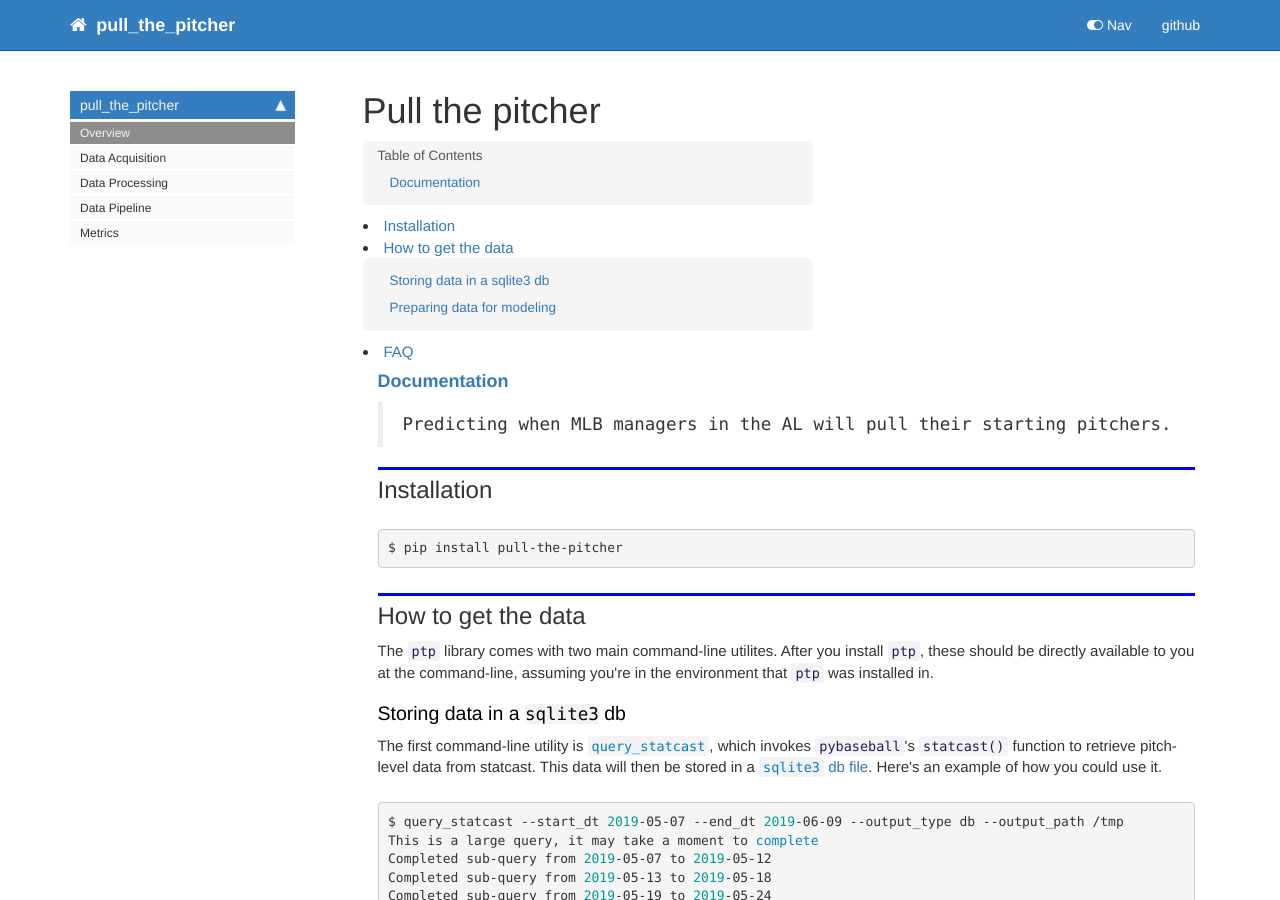
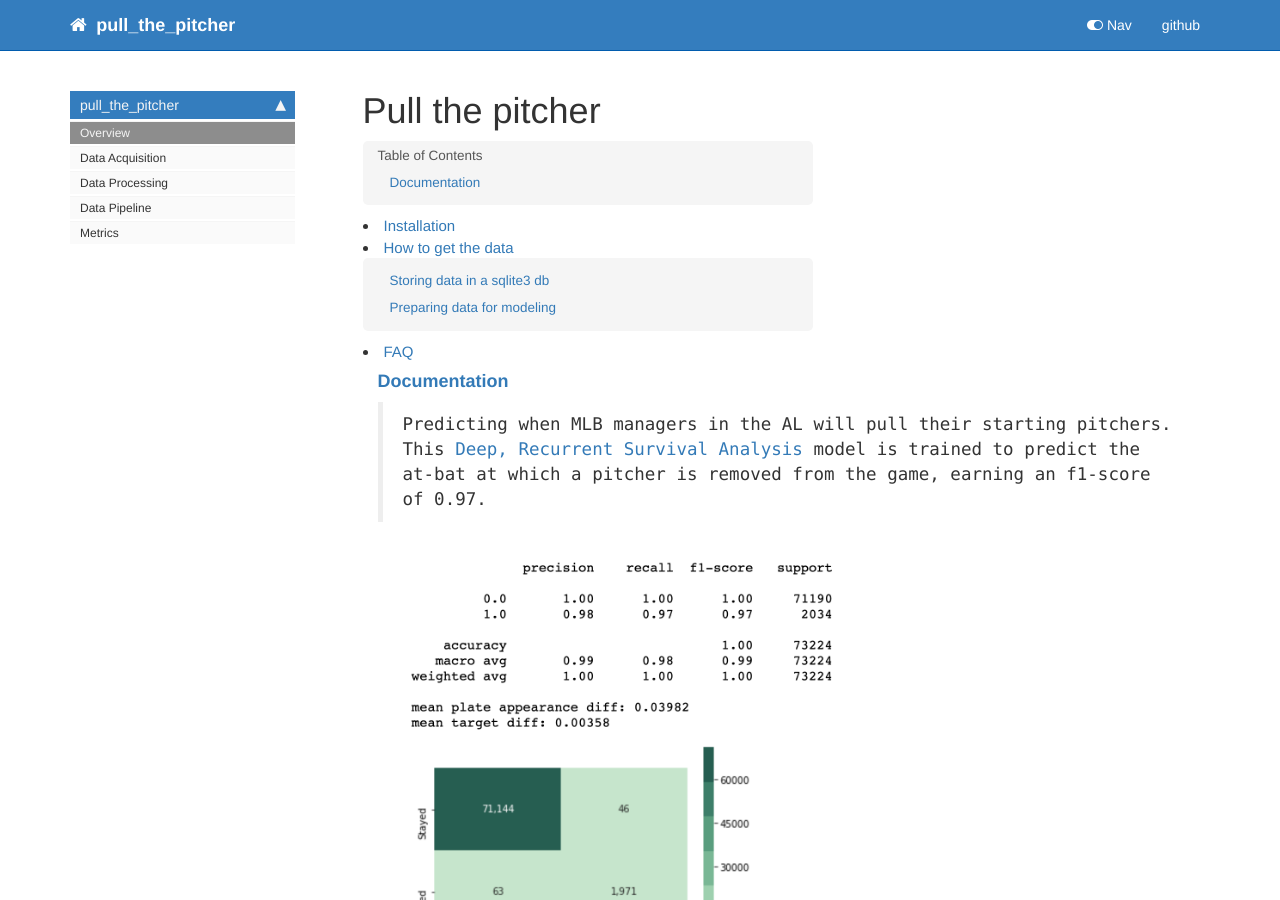
Before and after one commit to collinprather/pull-the-pitcher, a Jekyll site: the page built from docs/index.html, in a window 1280 px wide and 900 px high. Built offline with Jekyll 4.4.1, drawn with Linux system fonts in a browser that asks for light colours; nearby versions of some CDN libraries; comment, search, counter and statistics services are not loaded.

Commit message:
retraining drsa, updating readme

```diff
--- a/docs/index.html
+++ b/docs/index.html
@@ -35,8 +35,15 @@ sidebar: home_sidebar
 </div>
 <div class="cell border-box-sizing text_cell rendered"><div class="inner_cell">
 <div class="text_cell_render border-box-sizing rendered_html">
-<blockquote><p>Predicting when MLB managers in the AL will pull their starting pitchers.</p>
+<blockquote><p>Predicting when MLB managers in the AL will pull their starting pitchers. This <a href="https://github.com/collinprather/drsa">Deep, Recurrent Survival Analysis</a> model is trained to predict the at-bat at which a pitcher is removed from the game, earning an f1-score of 0.97.</p>
 </blockquote>
+
+</div>
+</div>
+</div>
+<div class="cell border-box-sizing text_cell rendered"><div class="inner_cell">
+<div class="text_cell_render border-box-sizing rendered_html">
+<p><img src="/pull-the-pitcher/./images/drsa_performance.png" alt="performance"></p>
 
 </div>
 </div>
```
Also changed, not shown: README.md, docs/images/drsa_performance.png (added), notebooks/images/drsa_performance.png (added), 3 other files.
